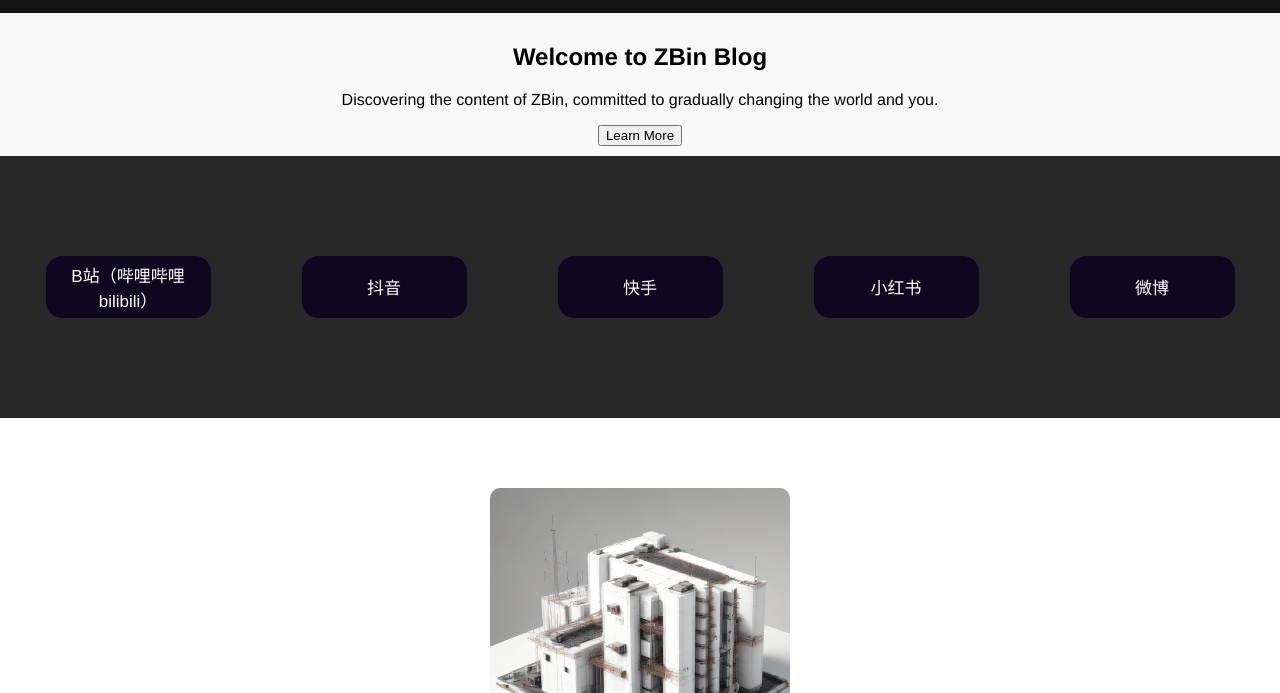
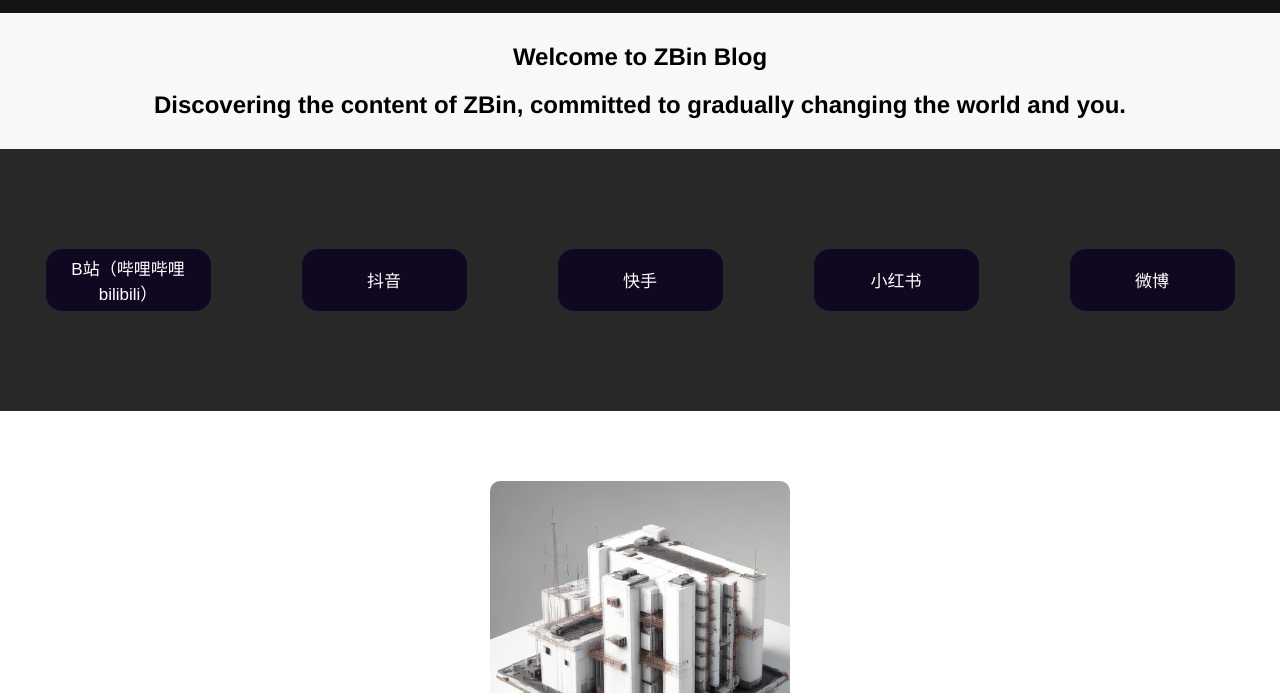
Before and after one commit to zbin-x/Blog, a plain HTML site: page index.html in a window 1280 px wide. Shown: the part 107-800 px from the top of the page. Drawn offline with Linux system fonts and the light colour scheme.

Commit message:
Update index.html

```diff
--- a/index.html
+++ b/index.html
@@ -33,8 +33,7 @@
 
   <section class="hero">
     <h1>Welcome to ZBin Blog</h1>
-    <p>Discovering the content of ZBin, committed to gradually changing the world and you.</p>
-    <button>Learn More</button>
+    <h1>Discovering the content of ZBin, committed to gradually changing the world and you.</h1>
   </section>
 
     <section class="channel">
```
